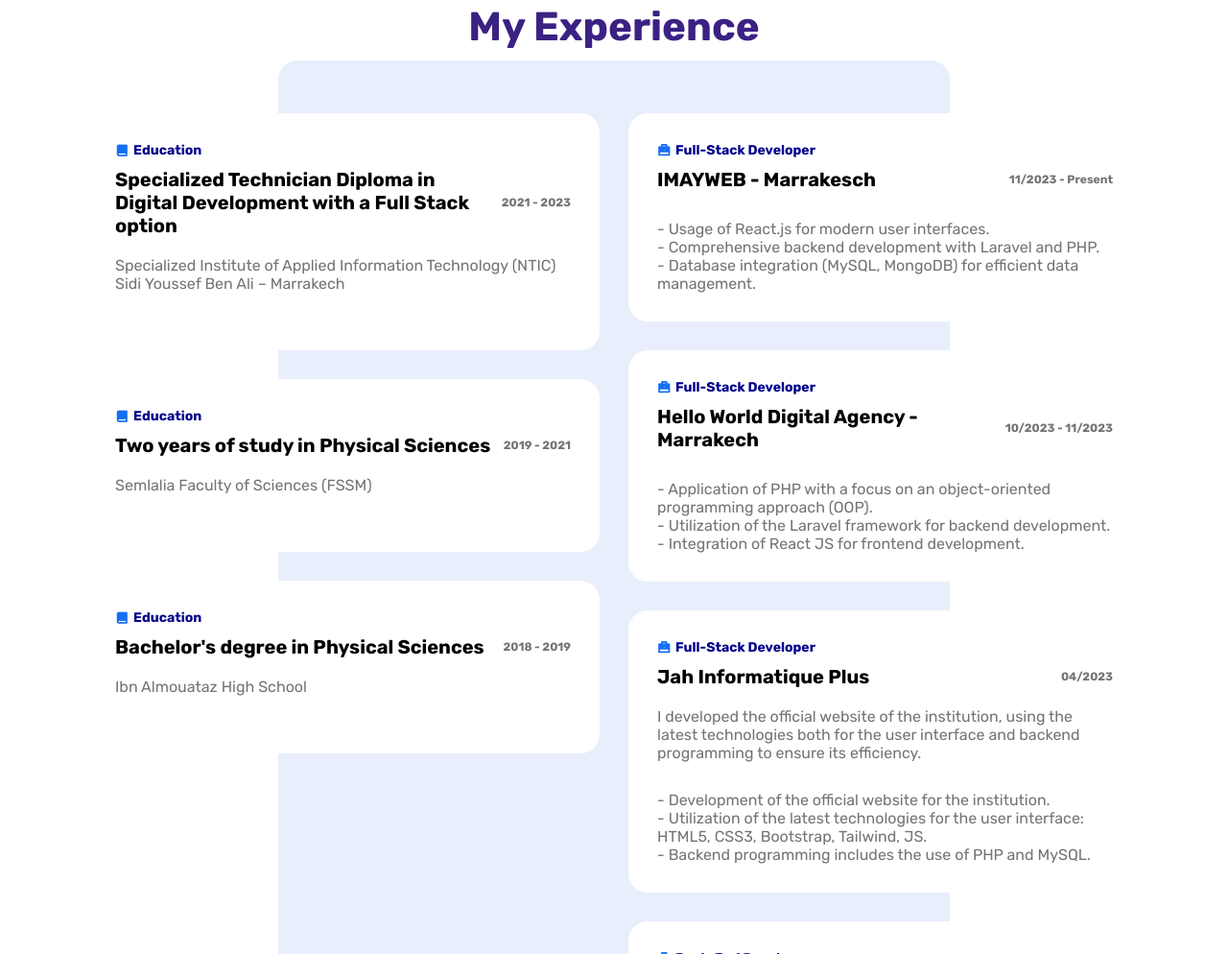
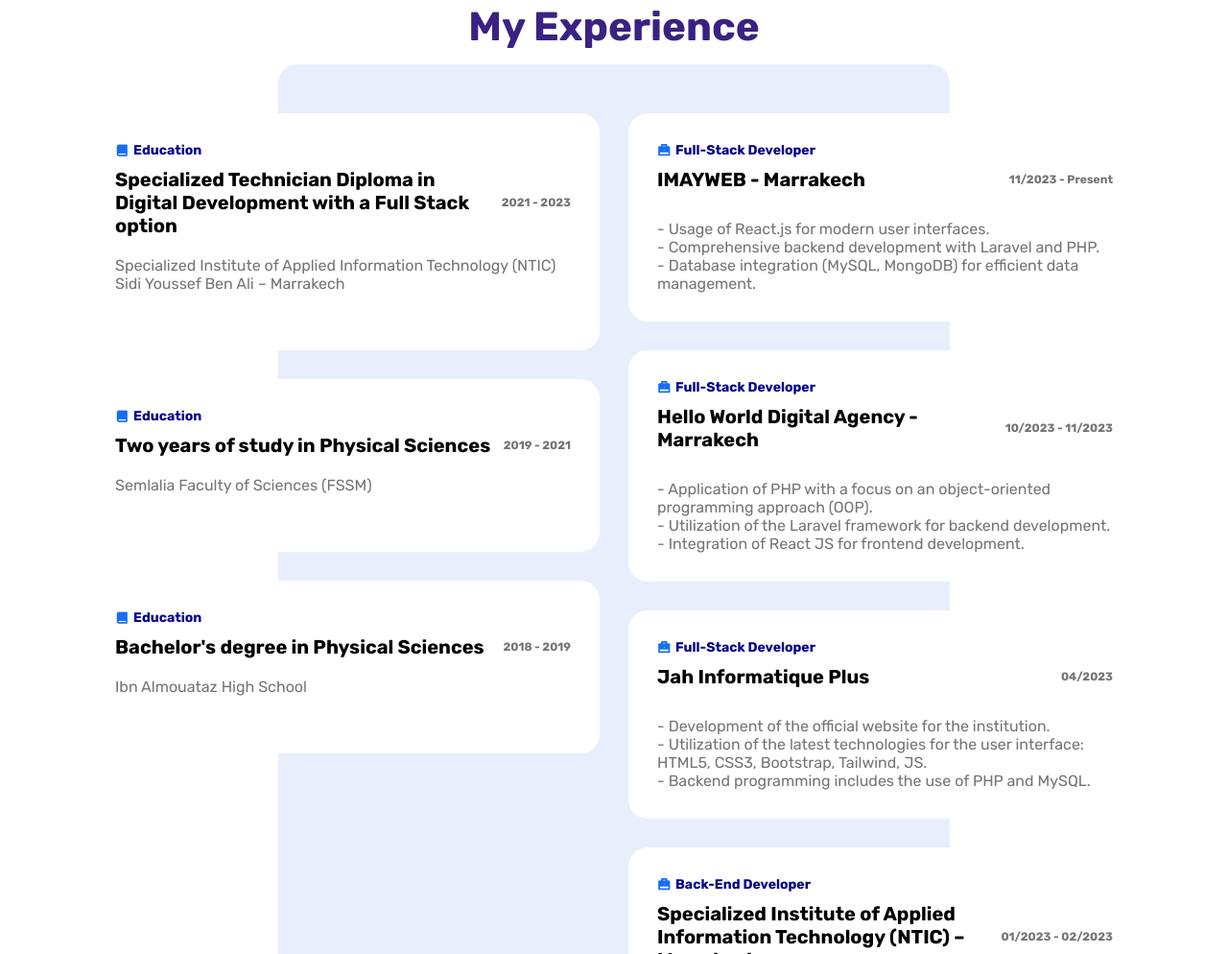
Before and after one commit to abdelghafouur/abdelghafouur.github.io, a plain HTML site: page index.html in a window 1280 px wide. Shown: the part 2672-3666 px from the top of the page at 96% size. Drawn offline with nearby package versions, Linux system fonts and the light colour scheme.

Commit message:
Update index.html

```diff
--- a/index.html
+++ b/index.html
@@ -328,7 +328,7 @@
                                     Full-Stack Developer
                                 </h3>
                                 <div class="experience__header">
-                                    <h3 class="experience__name">IMAYWEB - Marrakesch</h3>
+                                    <h3 class="experience__name">IMAYWEB - Marrakech</h3>
                                     <span class="experience__date">11/2023 - Present</span>
                                 </div>
                                 <p class="experience__description">
@@ -372,9 +372,6 @@
                                     <span class="experience__date">04/2023</span>
                                 </div>
                                 <p class="experience__description">
-                                    I developed the official website of the institution, using the
-                                    latest technologies both for the user interface and backend
-                                    programming to ensure its efficiency.
                                     <ul>
                                         <li>- Development of the official website for the institution. </li>
                                         <li>- Utilization of the latest technologies for the user interface: HTML5, CSS3, Bootstrap, Tailwind, JS. </li>
```
